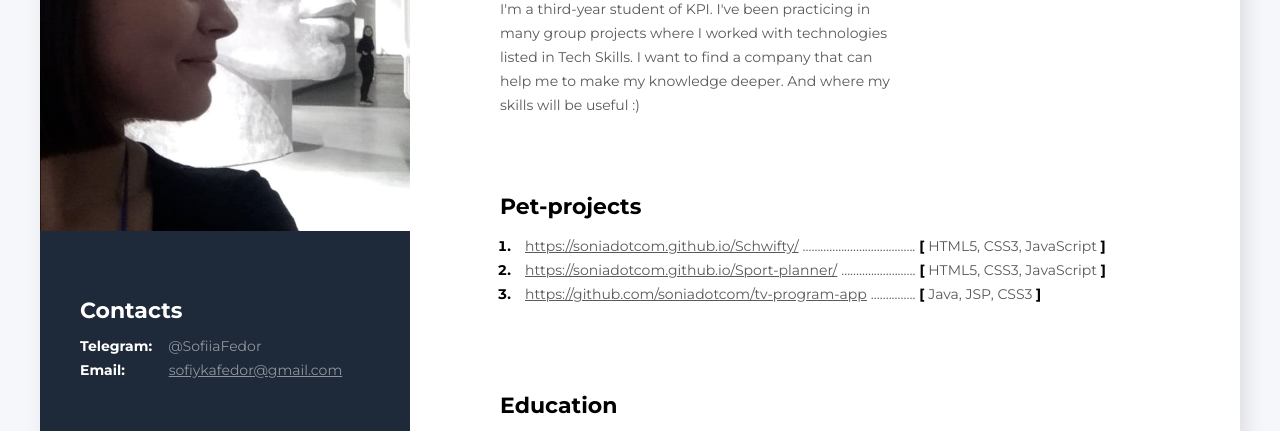
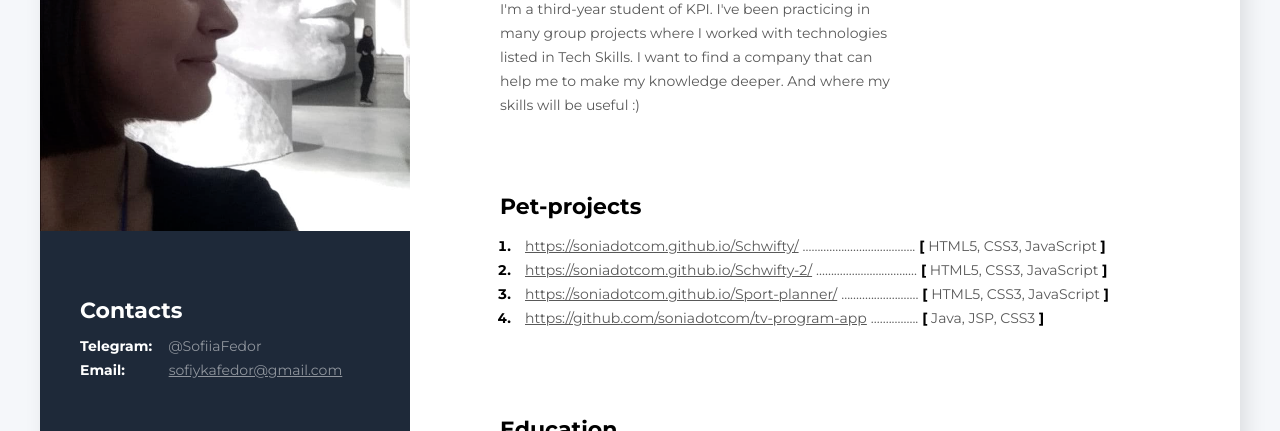
Before and after one commit to soniadotcom/portfolio, a plain HTML site: page index.html in a window 1280 px wide. Shown: the part 276-707 px from the top of the page. Drawn offline with Linux system fonts and the light colour scheme.

Commit message:
third commit

```diff
--- a/index.html
+++ b/index.html
@@ -34,14 +34,19 @@
                         <span>......................................</span>
                         <span class="my-projects-section-brackets">[</span><span> HTML5, CSS3, JavaScript </span><span class="my-projects-section-brackets">]</span>
                     </li>
+					<li>
+                        <a href="https://soniadotcom.github.io/Schwifty-2/">https://soniadotcom.github.io/Schwifty-2/</a>
+                        <span>..................................</span>
+                        <span class="my-projects-section-brackets">[</span><span> HTML5, CSS3, JavaScript </span><span class="my-projects-section-brackets">]</span>
+                    </li>
                     <li>
                         <a href="https://soniadotcom.github.io/Sport-planner/">https://soniadotcom.github.io/Sport-planner/</a>
-                        <span>.........................</span>
+                        <span>..........................</span>
                         <span class="my-projects-section-brackets">[</span><span> HTML5, CSS3, JavaScript </span><span class="my-projects-section-brackets">]</span>
                     </li>
                     <li>
                         <a href="https://github.com/soniadotcom/tv-program-app">https://github.com/soniadotcom/tv-program-app</a>
-                        <span>...............</span>
+                        <span>................</span>
                         <span class="my-projects-section-brackets">[</span><span> Java, JSP, CSS3 </span><span class="my-projects-section-brackets">]</span>
                     </li>
                 </ol>
```
